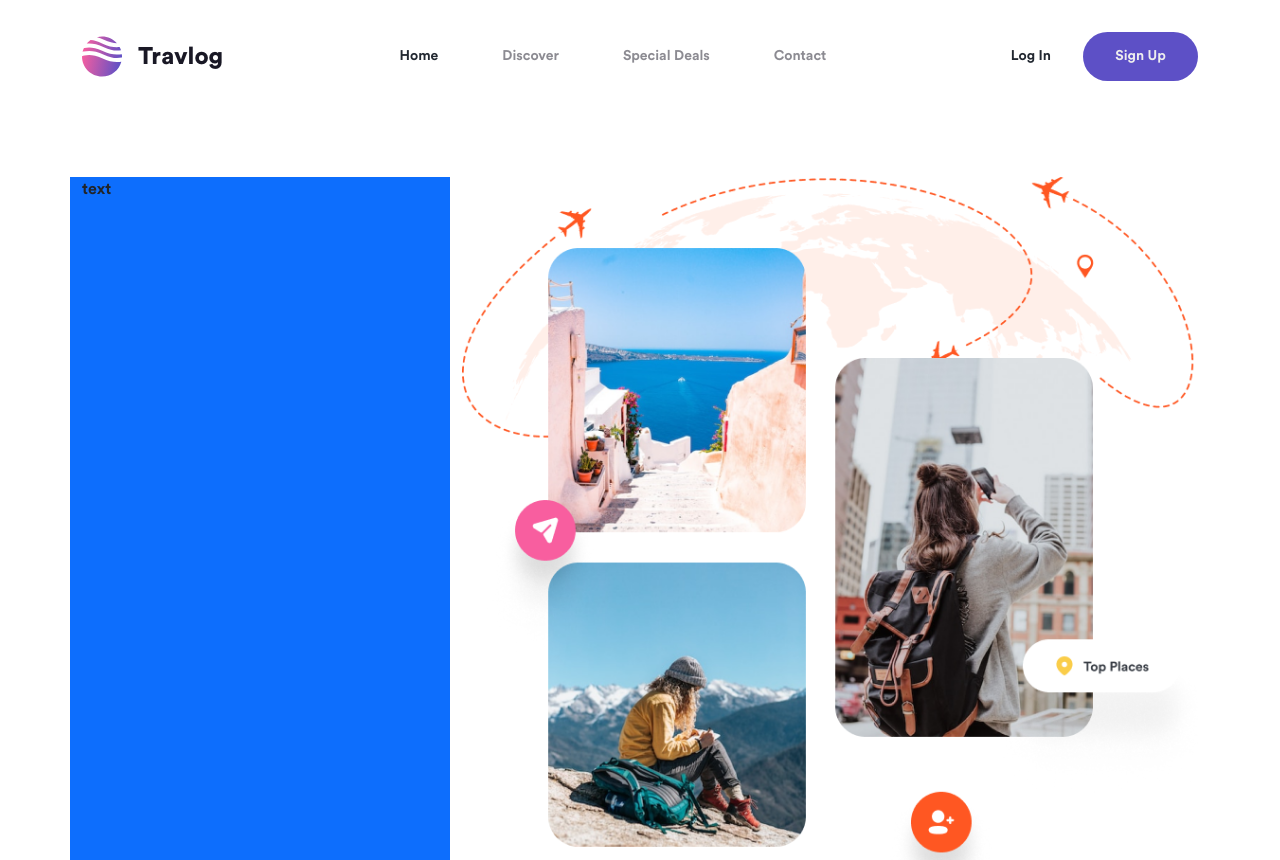
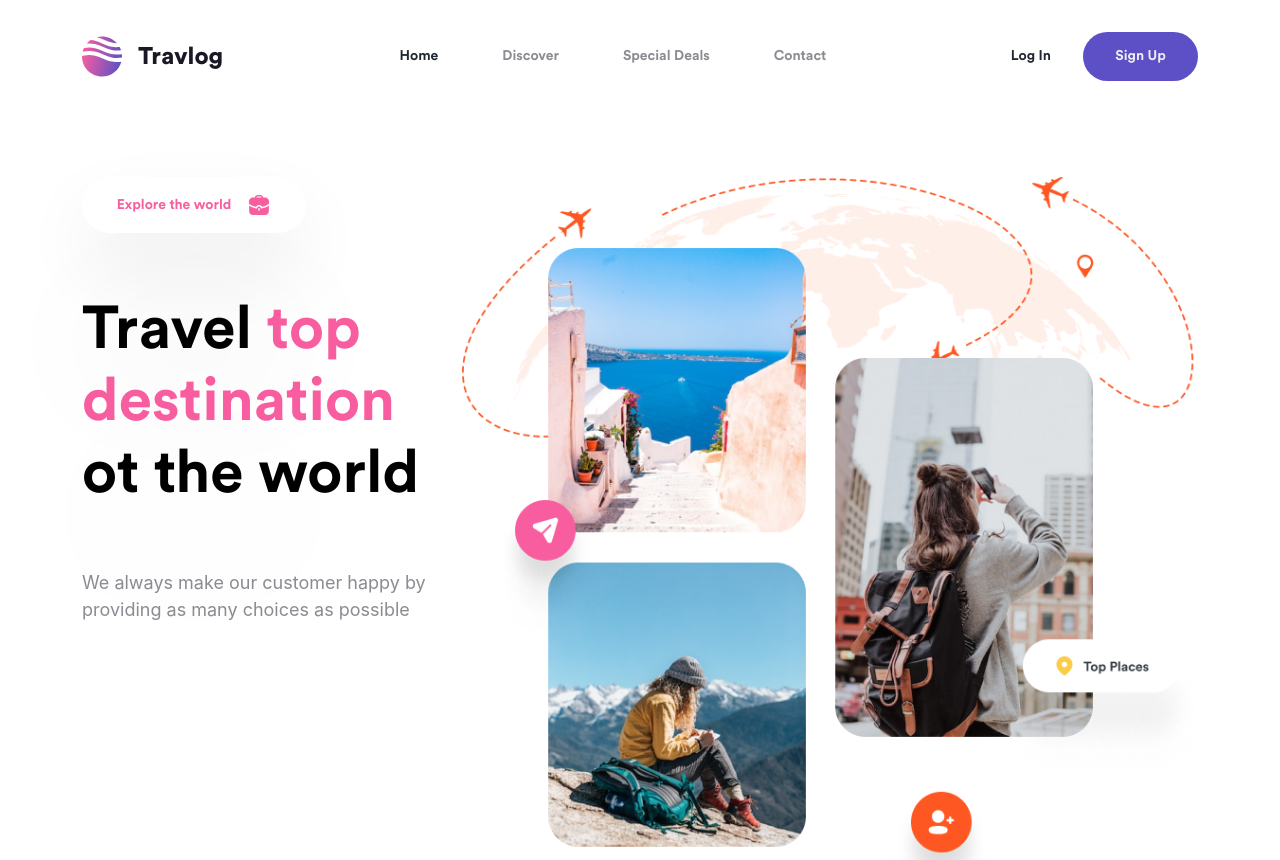
Before and after one commit to aleksi-svaridze/travlog, a React (Create React App) app: page / in a window 1280 px wide. Built offline with nearby package versions, Linux system fonts and the light colour scheme.

Commit message:
Start Hero sections text content

```diff
--- a/src/components/Hero.js
+++ b/src/components/Hero.js
@@ -1,11 +1,21 @@
 import HeroBg from '../images/hero-bg.png';
-
+import Case from '../images/icons/case.svg';
 
 const Hero = () => {
     return(
         <div className="container pt-64">
-            <div className="row">
-                <div className="col-12 col-lg-4 bg-primary order-2 order-lg-1">text</div>
+            <div className="row gy-5">
+                <div className="col-12 col-lg-4 order-2 order-lg-1">
+                    <div className='text-center text-lg-start'>
+                        <a href="/" className='btn p-0 d-inline-flex rounded-pill btn-shadow fs-14 w-224 h-56 align-items-center justify-content-center column-gap-3 text-pink'>
+                            Explore the world
+                            <img src={Case} alt="link Explore the world icon of suitcase" className='w-24' />
+                        </a>
+                        <h1 className='text-black fs-69 my-60'>Travel <span className='text-pink'>top destination</span> ot the world</h1>
+                        <p className='mb-0 text-blue-dark-50 fw-normal fs-18 font-inter'>We always make our customer happy by providing as many choices as possible</p>
+                    </div>
+                </div>
+
                 <div className="col-12 col-lg-8 order-1 order-lg-2">
                     <div className='text-lg-end text-center'>
                         <img src={HeroBg} alt="" className='img-fluid' />
--- a/src/styles/css/main.css
+++ b/src/styles/css/main.css
@@ -107,17 +107,40 @@
 }
 
 .font-inter {
-  font-family: "Inter", sans-serif;
+  font-family: "Inter", sans-serif !important;
 }
 
 .fs-14 {
   font-size: 14px;
 }
 
+.fs-18 {
+  font-size: 18px;
+}
+
 .fs-24 {
   font-size: 24px;
 }
 
+.fs-69 {
+  font-size: 40px;
+}
+
+@media screen and (min-width: 992px) {
+  .fs-69 {
+    font-size: 50px;
+  }
+}
+@media screen and (min-width: 1200px) {
+  .fs-69 {
+    font-size: 60px;
+  }
+}
+@media screen and (min-width: 1400px) {
+  .fs-69 {
+    font-size: 69px;
+  }
+}
 .py-2rem {
   padding-top: 2rem;
   padding-bottom: 2rem;
@@ -127,11 +150,30 @@
   padding-top: 32px;
 }
 
+.my-60 {
+  margin-top: 25px;
+  margin-bottom: 25px;
+}
+
 @media screen and (min-width: 992px) {
   .pt-64 {
     padding-top: 64px;
   }
+  .my-60 {
+    margin-top: 50px;
+    margin-bottom: 50px;
+  }
 }
+@media screen and (min-width: 1200px) {
+  .my-60 {
+    margin-top: 60px;
+    margin-bottom: 60px;
+  }
+}
+.w-24 {
+  width: 24px;
+}
+
 .w-40 {
   width: 40px;
 }
@@ -140,14 +182,26 @@
   width: 115px;
 }
 
+.w-224 {
+  width: 224px;
+}
+
 .h-49 {
   height: 49px;
+}
+
+.h-56 {
+  height: 56px;
 }
 
 .h-713 {
   height: 713px;
 }
 
+.btn-shadow {
+  box-shadow: 0px 0px 0px 0px rgba(0, 0, 0, 0.071), 0px 34px 75px 0px rgba(0, 0, 0, 0.071), 0px 137px 137px 0px rgba(0, 0, 0, 0.059), 0px 308px 185px 0px rgba(0, 0, 0, 0.039), 0px 548px 219px 0px rgba(0, 0, 0, 0.012), 0px 856px 240px 0px rgba(0, 0, 0, 0);
+}
+
 * {
   font-family: "Circular Std", sans-serif !important;
   font-weight: 700 !important;
--- a/src/styles/scss/main.scss
+++ b/src/styles/scss/main.scss
@@ -5,6 +5,7 @@
 @import './partials/utilities/text';
 @import './partials/utilities/spacing';
 @import './partials/utilities/sizing';
+@import './partials/utilities/shadows';
 
 @import './partials/components/btn';
 
--- /dev/null
+++ b/src/styles/scss/partials/utilities/_shadows.scss
@@ -0,0 +1,8 @@
+.btn-shadow {
+    box-shadow: 0px 0px 0px 0px rgba(0, 0, 0, 0.071),
+                0px 34px 75px 0px rgba(0, 0, 0, 0.071),
+                0px 137px 137px 0px rgba(0, 0, 0, 0.059),
+                0px 308px 185px 0px rgba(0, 0, 0, 0.039),
+                0px 548px 219px 0px rgba(0, 0, 0, 0.012),
+                0px 856px 240px 0px rgba(0, 0, 0, 0);
+}
--- a/src/styles/scss/partials/utilities/_sizing.scss
+++ b/src/styles/scss/partials/utilities/_sizing.scss
@@ -1,8 +1,14 @@
+.w-24 {
+    width: 24px;
+}
 .w-40 {
     width: 40px;
 }
 .w-115 {
     width: 115px;
+}
+.w-224 {
+    width: 224px;
 }
 
 
@@ -10,6 +16,9 @@
 .h-49 {
     height: 49px;
 }
+.h-56 {
+    height: 56px;
+}
 .h-713 {
     height: 713px;
 }
--- a/src/styles/scss/partials/utilities/_spacing.scss
+++ b/src/styles/scss/partials/utilities/_spacing.scss
@@ -5,9 +5,24 @@
 .pt-64 {
     padding-top: 32px;
 }
+.my-60 {
+    margin-top: 25px;
+    margin-bottom: 25px;
+}
 
 @media screen and (min-width: 992px){
     .pt-64 {
         padding-top: 64px;
     }
+    .my-60 {
+        margin-top: 50px;
+        margin-bottom: 50px;
+    }
 }
+
+@media screen and (min-width: 1200px){
+    .my-60 {
+        margin-top: 60px;
+        margin-bottom: 60px;
+    }
+}
--- a/src/styles/scss/partials/utilities/_text.scss
+++ b/src/styles/scss/partials/utilities/_text.scss
@@ -2,12 +2,36 @@
     font-family: $font-circular;
 }
 .font-inter {
-    font-family: $font-inter;
+    font-family: $font-inter !important;
 }
 
 .fs-14 {
     font-size: 14px;
 }
+.fs-18 {
+    font-size: 18px;
+}
 .fs-24 {
     font-size: 24px;
 }
+.fs-69 {
+    font-size: 40px;
+}
+
+
+@media screen and (min-width: 992px) {
+    .fs-69 {
+        font-size: 50px;
+    }
+}
+@media screen and (min-width: 1200px) {
+    .fs-69 {
+        font-size: 60px;
+    }
+}
+
+@media screen and (min-width: 1400px) {
+    .fs-69 {
+        font-size: 69px;
+    }
+}
```
Also changed, not shown: 1 other file (tests, documents, lock files or other folders).
